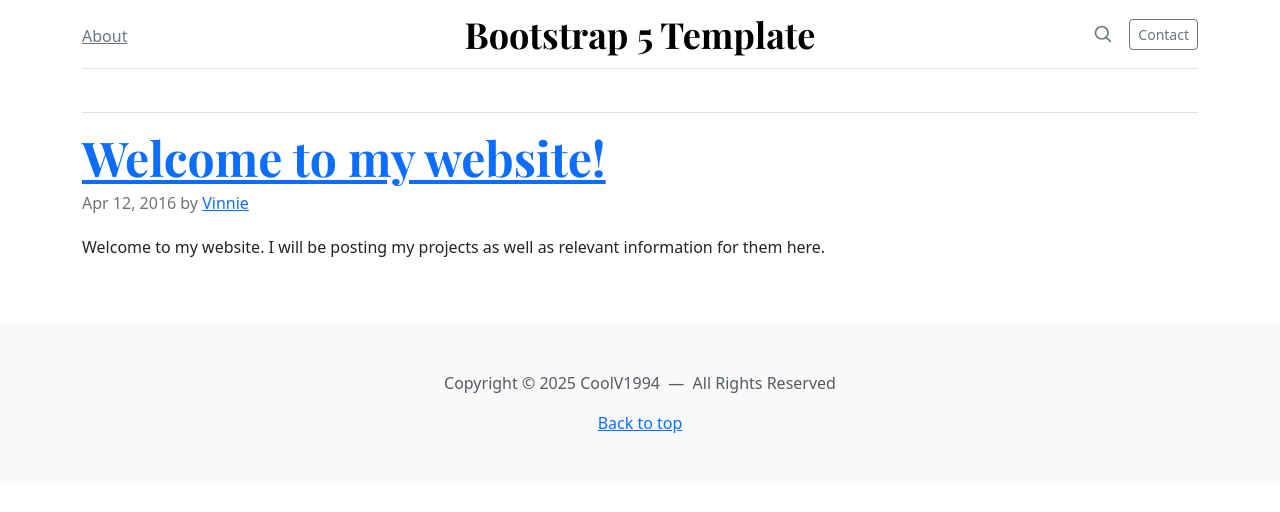
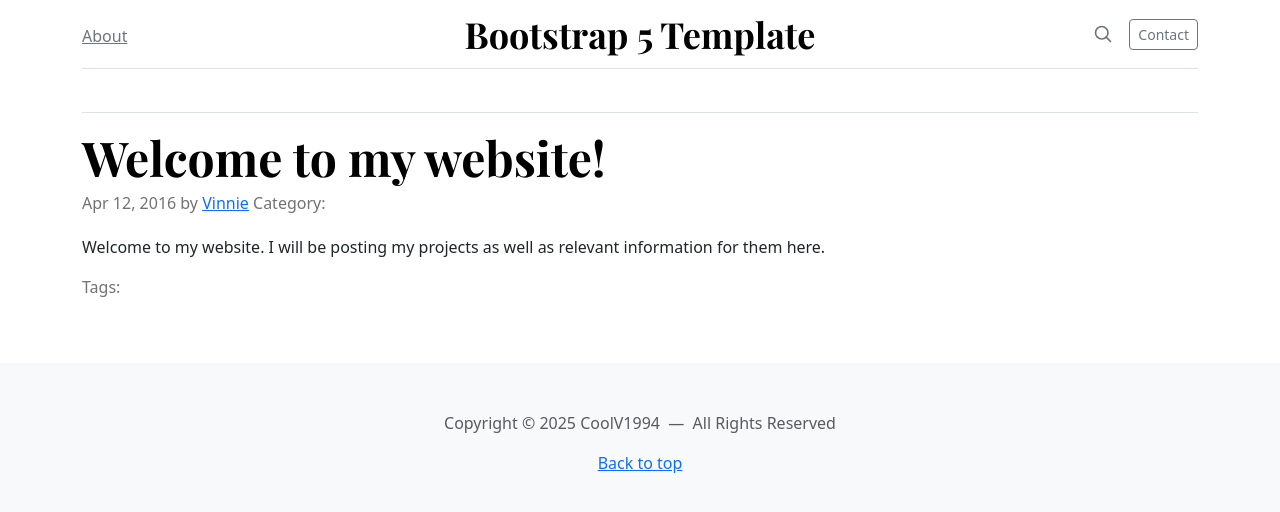
Before and after one commit to CoolV1994/Template-Bootstrap-5, a Jekyll site: the page built from _posts/2016-04-12-welcome.md, in a window 1280 px wide. Shown: the top 512 px of the page. Built offline with Jekyll 4.4.1, drawn with Linux system fonts in a browser that asks for light colours.

Commit message:
Update post.html

```diff
--- a/_layouts/post.html
+++ b/_layouts/post.html
@@ -8,7 +8,7 @@
 		<div id="blog-posts" class="col-md-12">
 
 			<article id="post-{{ page.id }}" class="blog-post">
-				<h2 class="display-5 link-body-emphasis mb-1"><a href="{{ page.url | prepend: site.baseurl }}">{{ page.title }}</a></h2>
+				<h2 class="display-5 link-body-emphasis mb-1">{{ page.title }}</h2>
 				<p class="blog-post-meta">
 					{{ page.date | date: "%b %-d, %Y" }}
 {% if page.author %}
@@ -18,9 +18,24 @@
 		{% endif %}
 	{% endfor %}
 {% endif %}
+{% if page.categories %}
+					 Category:
+	{% for category in page.categories %}
+					 <a href="{{ category | first | prepend: 'categories.html#' | prepend: site.baseurl }}">{{ category | first }}</a>
+	{% endfor %}
+{% endif %}
 				</p>
 
 {{ content }}
+
+				<p class="blog-post-meta">
+{% if page.tags %}
+					Tags:
+	{% for tag in page.tags %}
+					 <a href="{{ tag | first | prepend: 'tags.html#' | prepend: site.baseurl }}">{{ tag | first }}</a>
+	{% endfor %}
+{% endif %}
+				</p>
 
 			</article>
 
```
